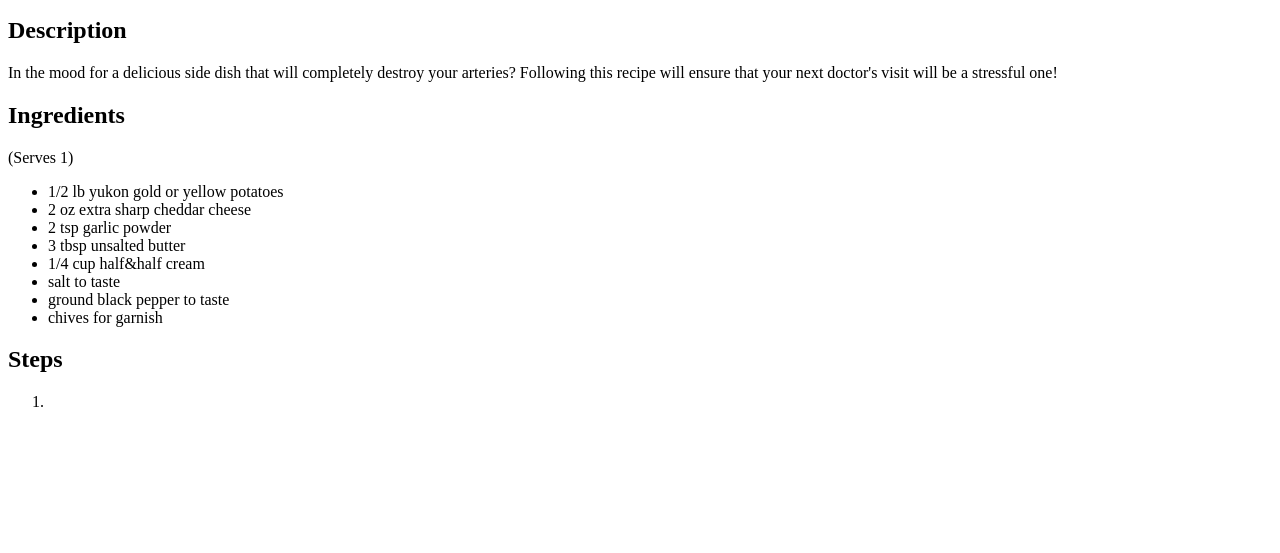
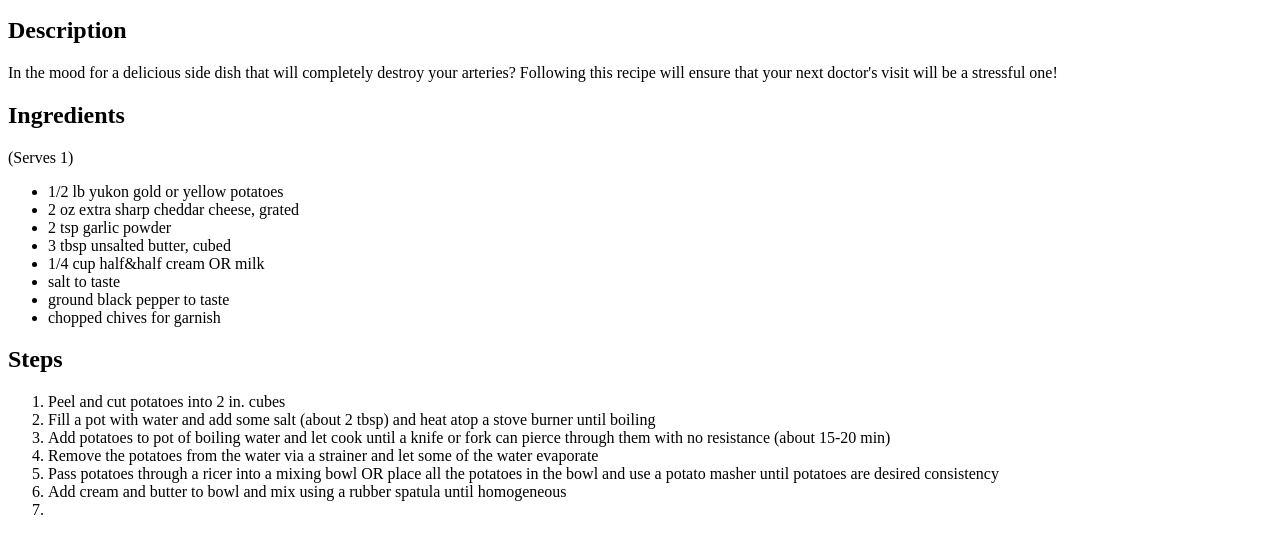
Before and after one commit to trashmotel/odin-recipes, a plain HTML site: page recipes/mashed-potatoes.html in a window 1280 px wide. Shown: the part 101-654 px from the top of the page. Drawn offline with Linux system fonts and the light colour scheme.

Commit message:
Edit Ingredients and Add Steps

```diff
--- a/recipes/mashed-potatoes.html
+++ b/recipes/mashed-potatoes.html
@@ -17,16 +17,22 @@
         <p>(Serves 1)</p>
         <ul>
             <li>1/2 lb yukon gold or yellow potatoes</li>
-            <li>2 oz extra sharp cheddar cheese</li>
+            <li>2 oz extra sharp cheddar cheese, grated</li>
             <li>2 tsp garlic powder</li>
-            <li>3 tbsp unsalted butter</li>
-            <li>1/4 cup half&half cream</li>
+            <li>3 tbsp unsalted butter, cubed</li>
+            <li>1/4 cup half&half cream OR milk</li>
             <li>salt to taste</li>
             <li>ground black pepper to taste</li>
-            <li>chives for garnish</li>
+            <li>chopped chives for garnish</li>
         </ul>
         <h2>Steps</h2>
         <ol>
+            <li>Peel and cut potatoes into 2 in. cubes</li>
+            <li>Fill a pot with water and add some salt (about 2 tbsp) and heat atop a stove burner until boiling</li>
+            <li>Add potatoes to pot of boiling water and let cook until a knife or fork can pierce through them with no resistance (about 15-20 min)</li>
+            <li>Remove the potatoes from the water via a strainer and let some of the water evaporate</li>
+            <li>Pass potatoes through a ricer into a mixing bowl OR place all the potatoes in the bowl and use a potato masher until potatoes are desired consistency</li>
+            <li>Add cream and butter to bowl and mix using a rubber spatula until homogeneous</li>
             <li></li>
         </ol>
     </body>
```
